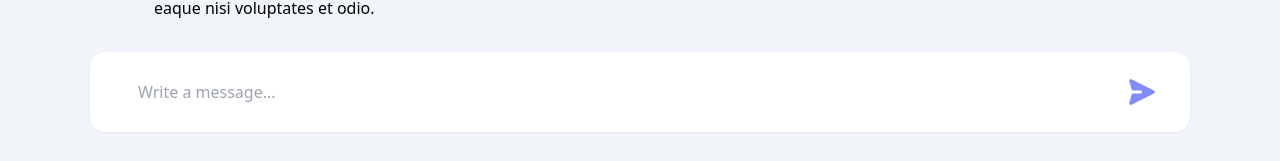
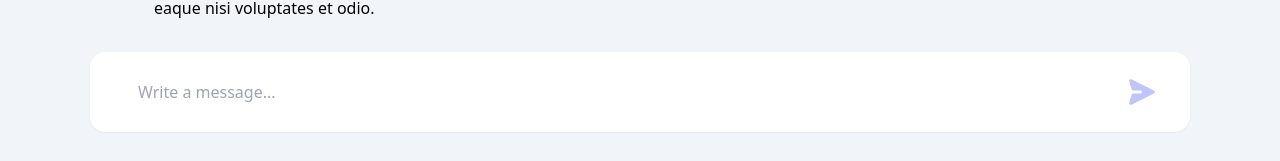
Before and after one commit to yamosan/nextjs-socketio, a Next.js app in the folder packages/client/: page /messages in a window 1280 px wide. Shown: the part 636-797 px from the top of the page. Built offline with nearby package versions, Linux system fonts and the light colour scheme.

Commit message:
disabled時のスタイルを設定

```diff
--- a/packages/client/src/modules/Messages/components/TextBox/TextBox.tsx
+++ b/packages/client/src/modules/Messages/components/TextBox/TextBox.tsx
@@ -25,8 +25,9 @@ export const TextBox: VFC<Props> = (props) => {
       <button
         className="flex items-center justify-center rounded-full h-full px-8 rotate-90 outline-0 group"
         onClick={handleClick}
+        disabled={value === ""}
       >
-        <PaperAirplaneIcon className="w-8 h-8 text-indigo-400 transition hover:-rotate-12 group-focus:-rotate-12" />
+        <PaperAirplaneIcon className="w-8 h-8 text-indigo-400 transition hover:-rotate-12 group-focus:-rotate-12 group-disabled:rotate-0 group-disabled:opacity-50" />
       </button>
     </div>
   );
```
